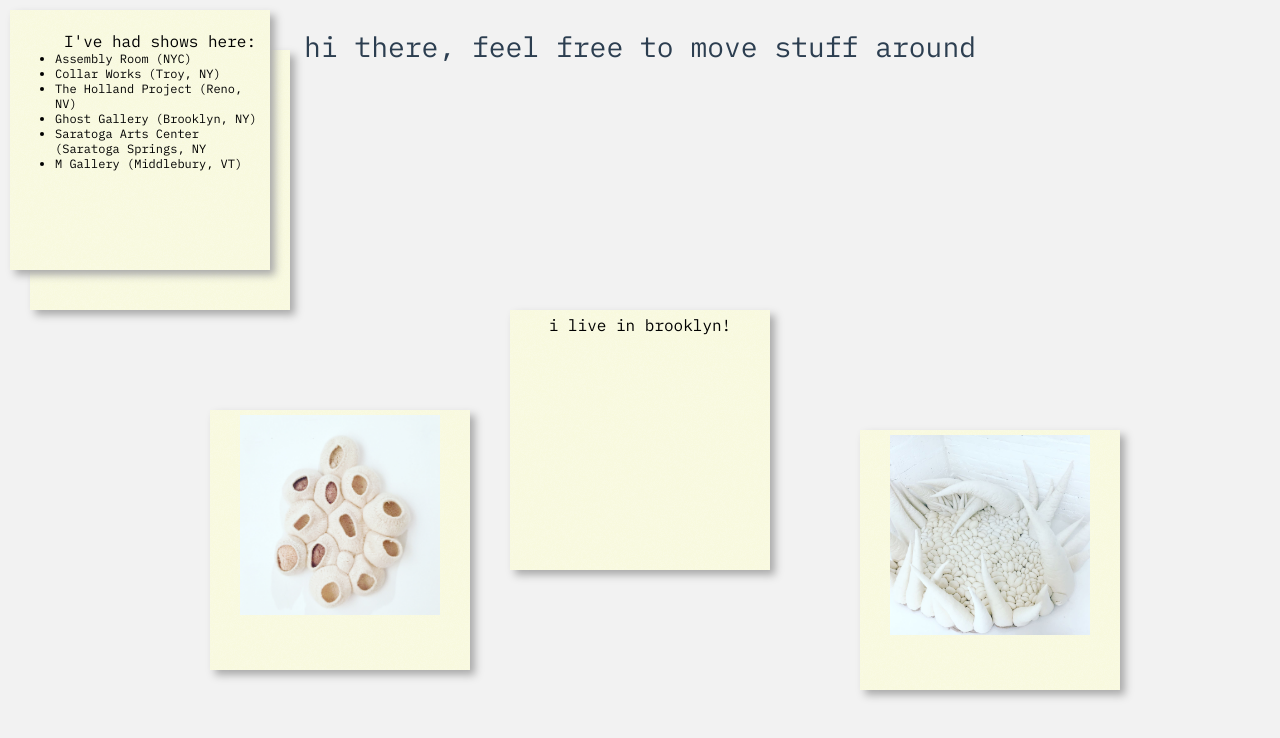
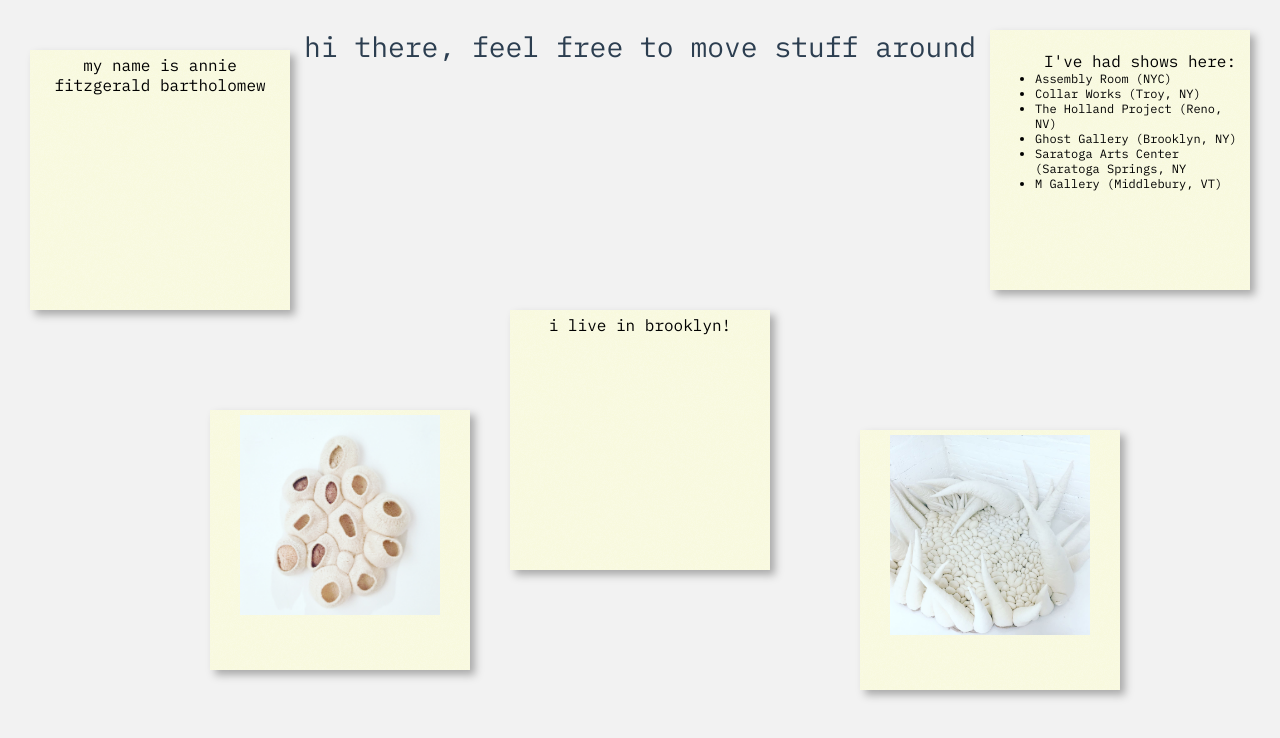
Before and after one commit to anniebart/.github.io, a Vue app: page / in a window 1280 px wide. Shown: the top 738 px of the page. Built offline with nearby package versions, Linux system fonts and the light colour scheme; a web font is replaced by a local one.

Commit message:
moved more stuff

```diff
--- a/src/App.vue
+++ b/src/App.vue
@@ -3,7 +3,7 @@
 
     <post-it class="name">my name is annie fitzgerald bartholomew</post-it>
     <post-it class="artist">i live in brooklyn!</post-it>
-    <post-it>
+    <post-it class="shows">
       <ul> I've had shows here:
         <li>Assembly Room (NYC)</li>
         <li>Collar Works (Troy, NY)</li>
@@ -74,7 +74,6 @@ body {
 margin:0;
 }
 .artist {
-  position: absolute;
   right:500px;
   top: 300px;
 }
@@ -89,6 +88,10 @@ margin:0;
 .seabed {
   right: 150px;
   bottom: 100px;
+}
+.shows {
+  right:20px;
+  top:20px;
 }
 
 .art img {
```
